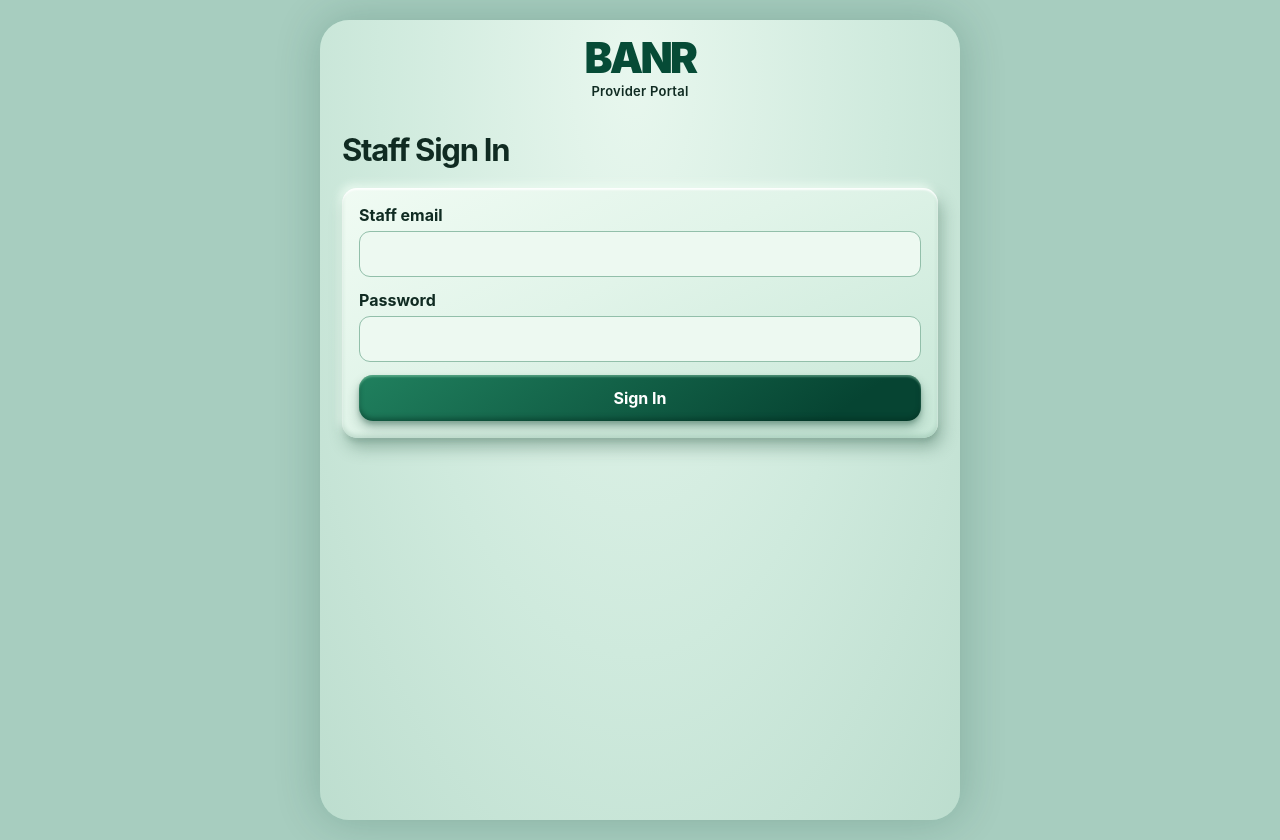
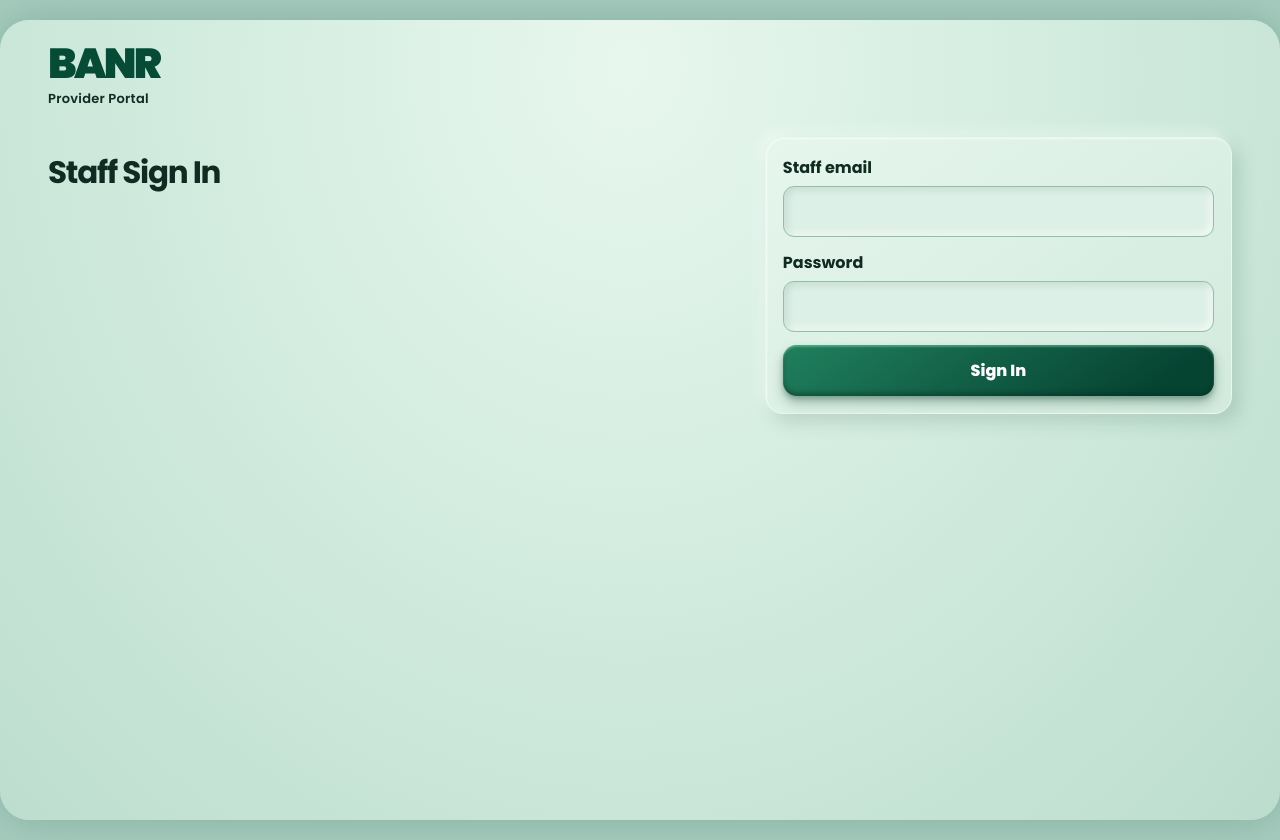
Before and after one commit to banr07a-arch/banr, a website built with Vite: page provider/index.html in a window 1280 px wide. Built offline with nearby package versions, Linux system fonts and the light colour scheme; no server answers.

Commit message:
Add Poppins and mint neumorphism to desktop provider layout

```diff
--- a/provider/index.html
+++ b/provider/index.html
@@ -6,8 +6,33 @@
   <meta name="theme-color" content="#064b36">
   <title>BANR Provider Portal</title>
   <link rel="stylesheet" href="../app.css">
+  <link rel="preconnect" href="https://fonts.googleapis.com">
+  <link rel="preconnect" href="https://fonts.gstatic.com" crossorigin>
+  <link rel="stylesheet" href="https://fonts.googleapis.com/css2?family=Poppins:wght@400;500;600;700;800;900&amp;display=swap">
+  <style>
+    body.provider-page{font-family:Poppins,Arial,sans-serif}
+    .provider-page .app{max-width:1440px}
+    .provider-page .top{display:block;text-align:left;padding:24px clamp(18px,4vw,48px) 12px}
+    .provider-page main{padding:16px clamp(18px,4vw,48px) 48px}
+    .provider-page .panel{min-width:0;margin:0}
+    .provider-page .raised{border-radius:18px;border:1px solid #e9f8ef;background:linear-gradient(145deg,#e6f6ed,#d2eadd);box-shadow:inset 1px 1px 2px #ffffffa6,7px 8px 18px #416e5c36,-5px -5px 14px #f6fffa9c}
+    .provider-page .field :is(input,select){min-height:44px;min-width:0;background:#ddf0e7;box-shadow:inset 3px 3px 7px #416e5c26,inset -3px -3px 7px #ffffffad}
+    .provider-page button{min-height:44px}
+    .provider-page .primary:active{transform:translateY(1px);box-shadow:inset 2px 3px 7px #102b2266}
+    .provider-page [hidden]{display:none!important}
+    .provider-page #provider-screen{display:grid;gap:16px;align-items:start}
+    .provider-page #provider-screen > .chips{flex-wrap:wrap}
+    @media(min-width:1000px){
+      .provider-page #provider-screen{grid-template-columns:minmax(0,1.5fr) minmax(0,1fr)}
+      .provider-page #provider-screen > :is(.chips,.pagehead,.chips + section){grid-column:1/-1}
+      .provider-page #provider-screen > .chips + section{display:grid;grid-template-columns:repeat(3,minmax(0,1fr))}
+      .provider-page #provider-screen:has([data-form="login"]) > .pagehead{grid-column:1}
+      .provider-page [data-form="login"]{grid-column:2}
+      .provider-page #provider-walkin{grid-column:2;grid-row:4/span 2}
+    }
+  </style>
 </head>
-<body>
+<body class="provider-page">
   <div class="app">
     <header class="top"><span></span><div><div class="brand">BANR</div><div class="subtitle">Provider Portal</div></div></header>
     <main id="provider">
```
